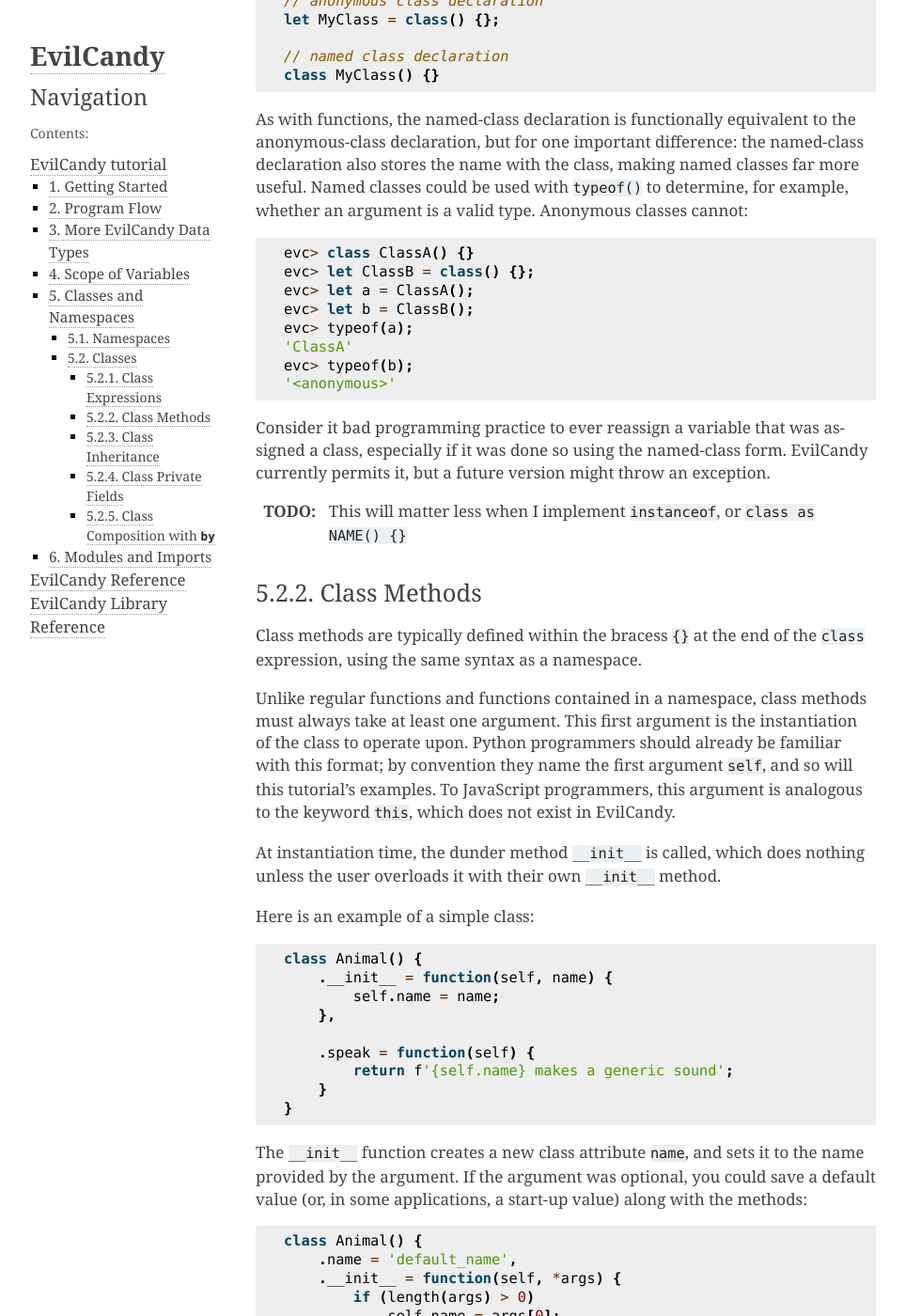
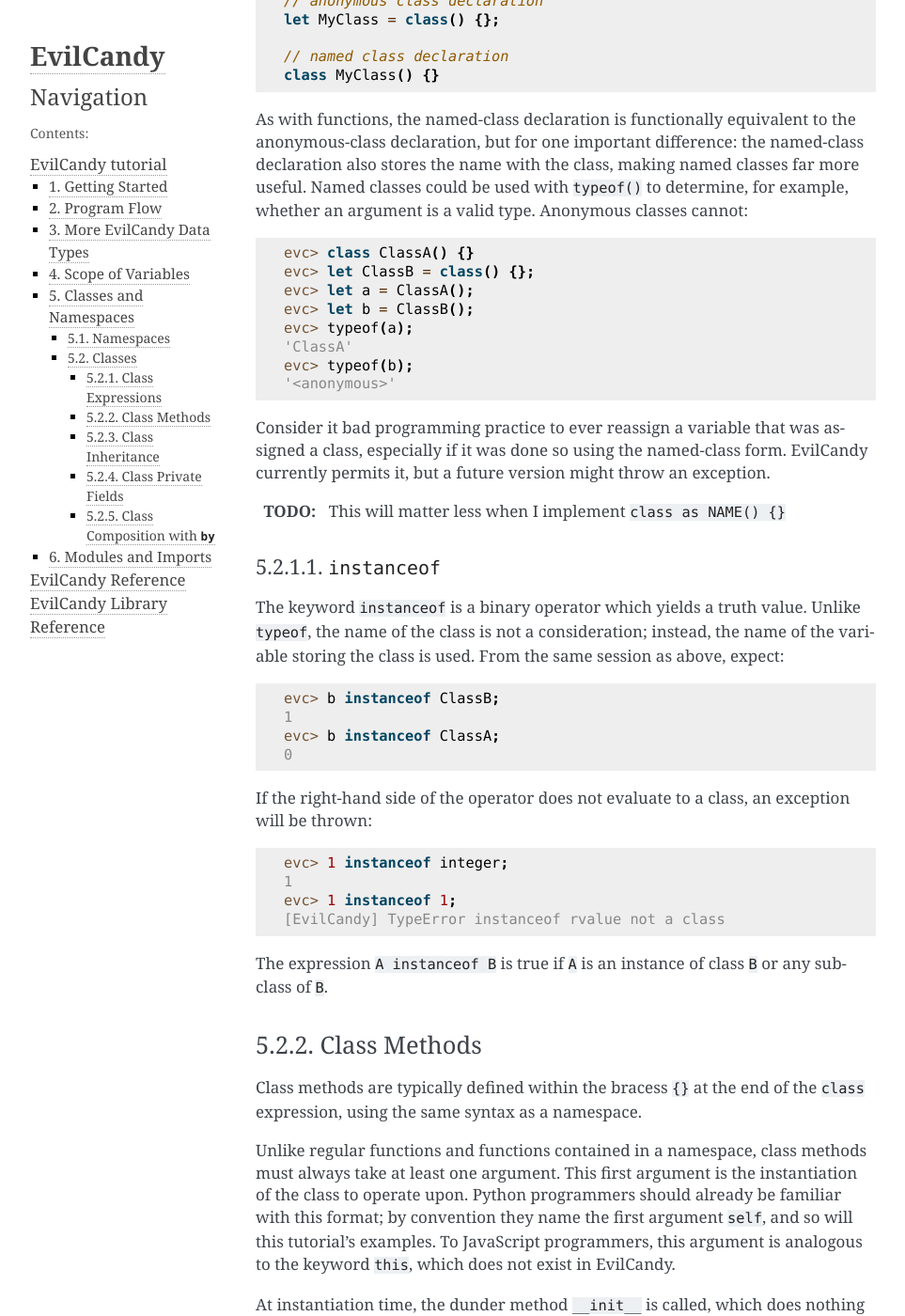
Before and after one commit to paul-bailey/EvilCandy, a Sphinx documentation site: the page built from Documentation/tutorial/classes_and_namespaces.rst, in a window 1280 px wide and 1400 px high, scrolled down 1842 px. Shown: the whole window at 94% size, without its empty margins (148-1111 px from the left). Built offline with Sphinx 7.4.7, drawn with Linux system fonts in a browser that asks for light colours.

Commit message:
Implement and document `instanceof` keyword.
Closes #54.

```diff
--- a/Documentation/evc_lexer.py
+++ b/Documentation/evc_lexer.py
@@ -13,7 +13,7 @@ class EvilCandyLexer(RegexLexer):
             (r'/\*.*?\*/', token.Comment.Multiline),
             (r'#.*$', token.Comment.Single),
             (r'//.*$', token.Comment.Single),
-            (r'(namespace|and|or|not|function|private|import|class|for|let|global|if|else|while|return|in|nobreak)\b',
+            (r'(instanceof|namespace|and|or|not|function|private|import|class|for|let|global|if|else|while|return|in|nobreak)\b',
              token.Keyword),
             (r'(as|by)\b', token.Keyword.Soft),
             (r'"[^"]*"', token.String),
--- a/Documentation/tutorial/classes_and_namespaces.rst
+++ b/Documentation/tutorial/classes_and_namespaces.rst
@@ -96,7 +96,9 @@ to the anonymous-class declaration, but for one important difference:
 the named-class declaration also stores the name with the class, making
 named classes far more useful.  Named classes could be used with
 ``typeof()`` to determine, for example, whether an argument is a valid
-type.  Anonymous classes cannot::
+type.  Anonymous classes cannot:
+
+.. code-block:: evc-console
 
     evc> class ClassA() {}
     evc> let ClassB = class() {};
@@ -112,7 +114,35 @@ assigned a class, especially if it was done so using the named-class
 form.  EvilCandy currently permits it, but a future version might throw
 an exception.
 
-:TODO: This will matter less when I implement ``instanceof``, or ``class as NAME() {}``
+:TODO: This will matter less when I implement ``class as NAME() {}``
+
+``instanceof``
+~~~~~~~~~~~~~~
+
+The keyword ``instanceof`` is a binary operator which yields a truth value.
+Unlike ``typeof``, the name of the class is not a consideration; instead,
+the name of the variable storing the class is used.  From the same session
+as above, expect:
+
+.. code-block:: evc-console
+
+    evc> b instanceof ClassB;
+    1
+    evc> b instanceof ClassA;
+    0
+
+If the right-hand side of the operator does not evaluate to a class,
+an exception will be thrown:
+
+.. code-block:: evc-console
+
+    evc> 1 instanceof integer;
+    1
+    evc> 1 instanceof 1;
+    [EvilCandy] TypeError instanceof rvalue not a class
+
+The expression ``A instanceof B`` is true if ``A`` is an instance of
+class ``B`` or any subclass of ``B``.
 
 Class Methods
 -------------
```
Also changed, not shown: 7 other files.
